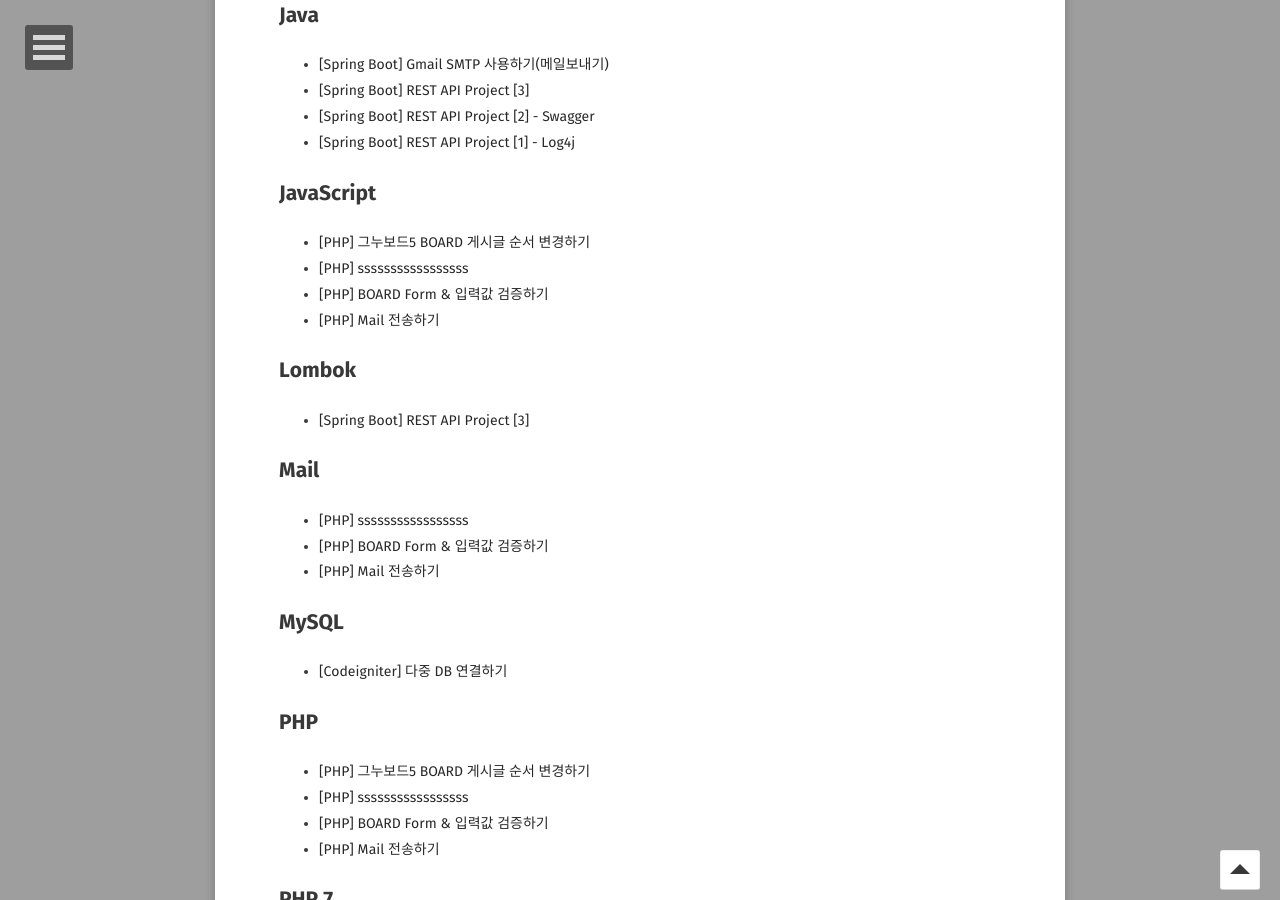
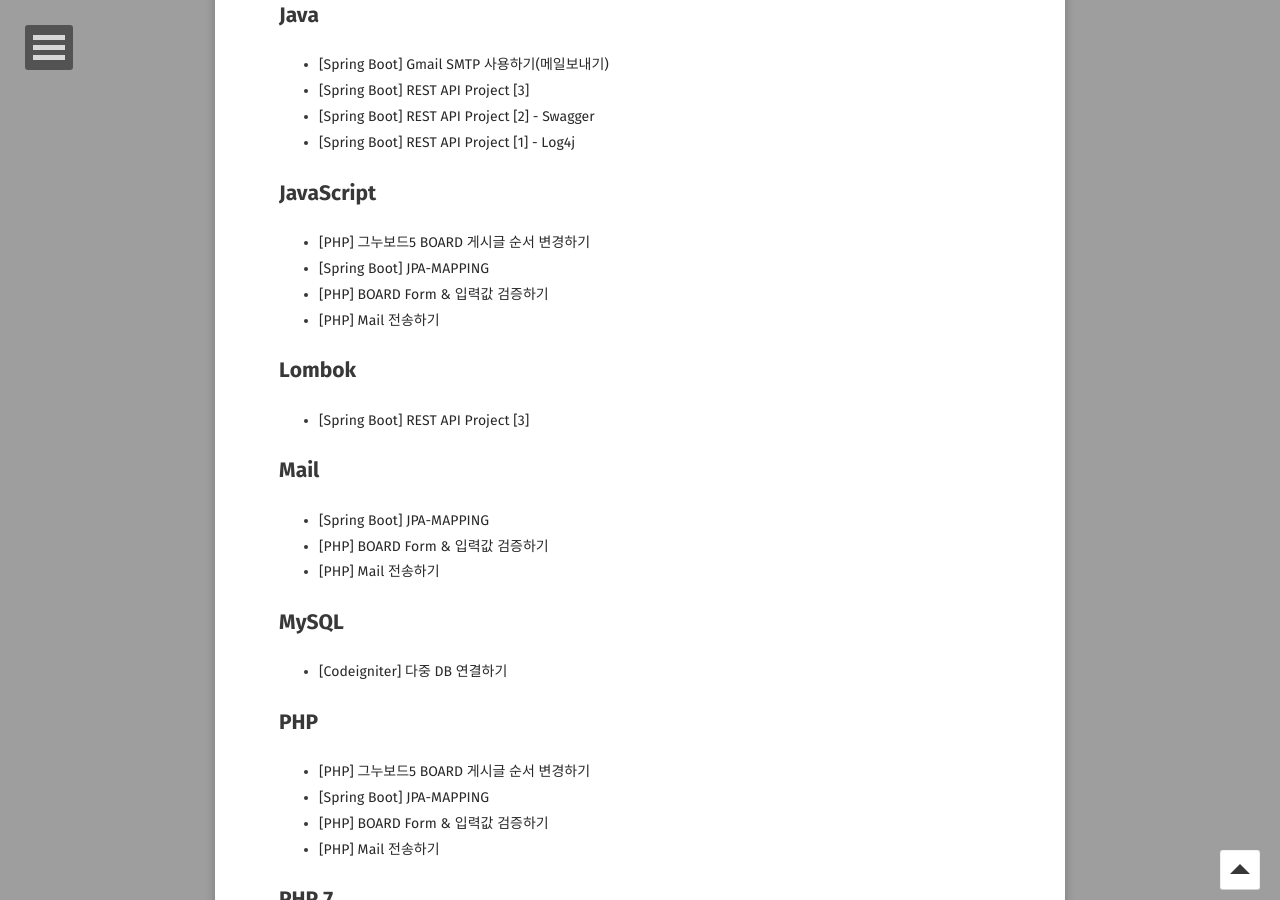
Before and after one commit to GayeonYoon/GayeonYoon.github.io, a Jekyll site: the page built from tags/index.html, in a window 1280 px wide and 900 px high, scrolled down 1898 px. Built offline with Jekyll 4.4.1, drawn with Linux system fonts in a browser that asks for light colours; some web fonts are replaced; some of the changed text lies outside the part shown.

Commit message:
Update 2021-08-23-JPA-MAPPING.md

```diff
--- a/_posts/2021-08-23-JPA-MAPPING.md
+++ b/_posts/2021-08-23-JPA-MAPPING.md
@@ -1,6 +1,6 @@
 ---
 layout: post
-title: "[PHP] sssssssssssssssss "
+title: "[Spring Boot] JPA-MAPPING "
 date: 2021-08-06
 excerpt: "Form & 입력값 검증하기"
 tags: [PHP, JavaScript, formValid, Codeigniter, Mail, 유동변수, 메일]
```
